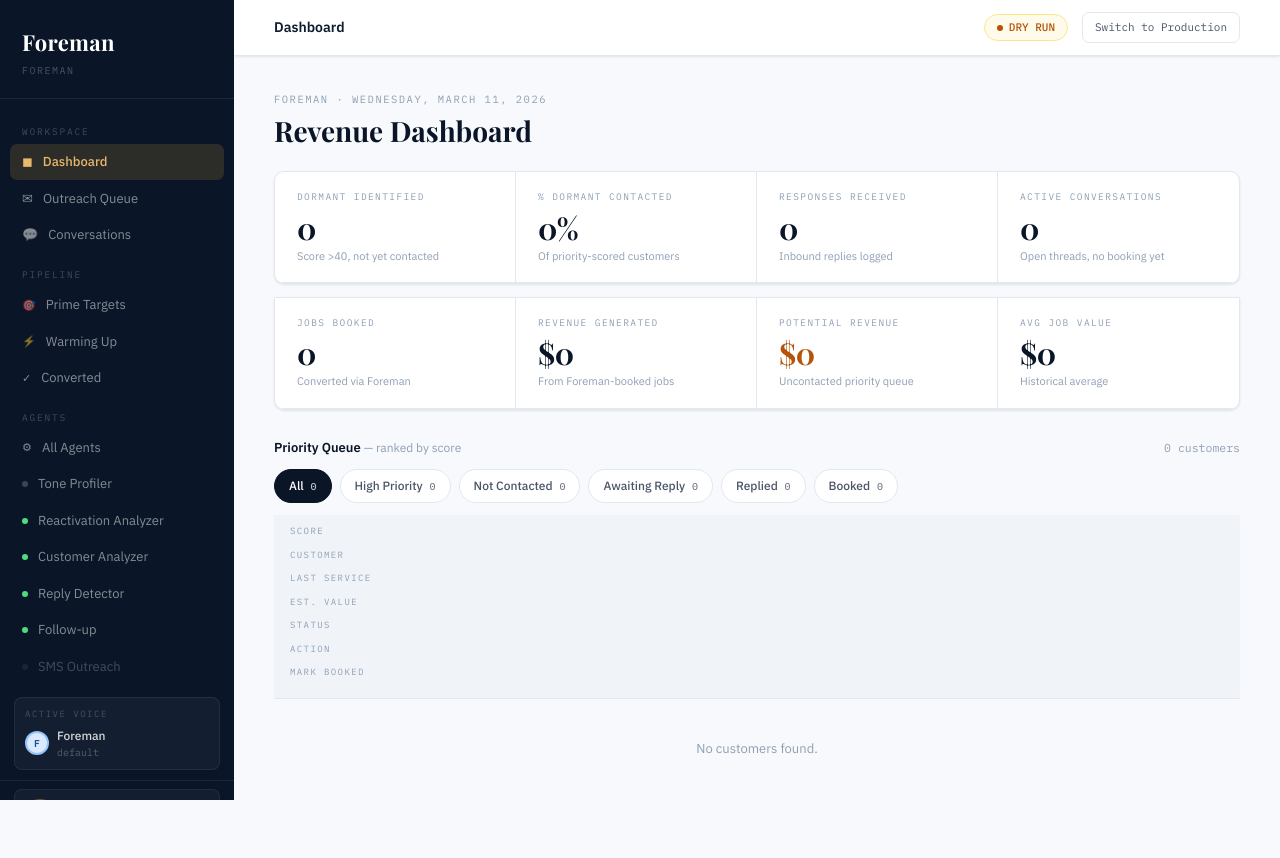
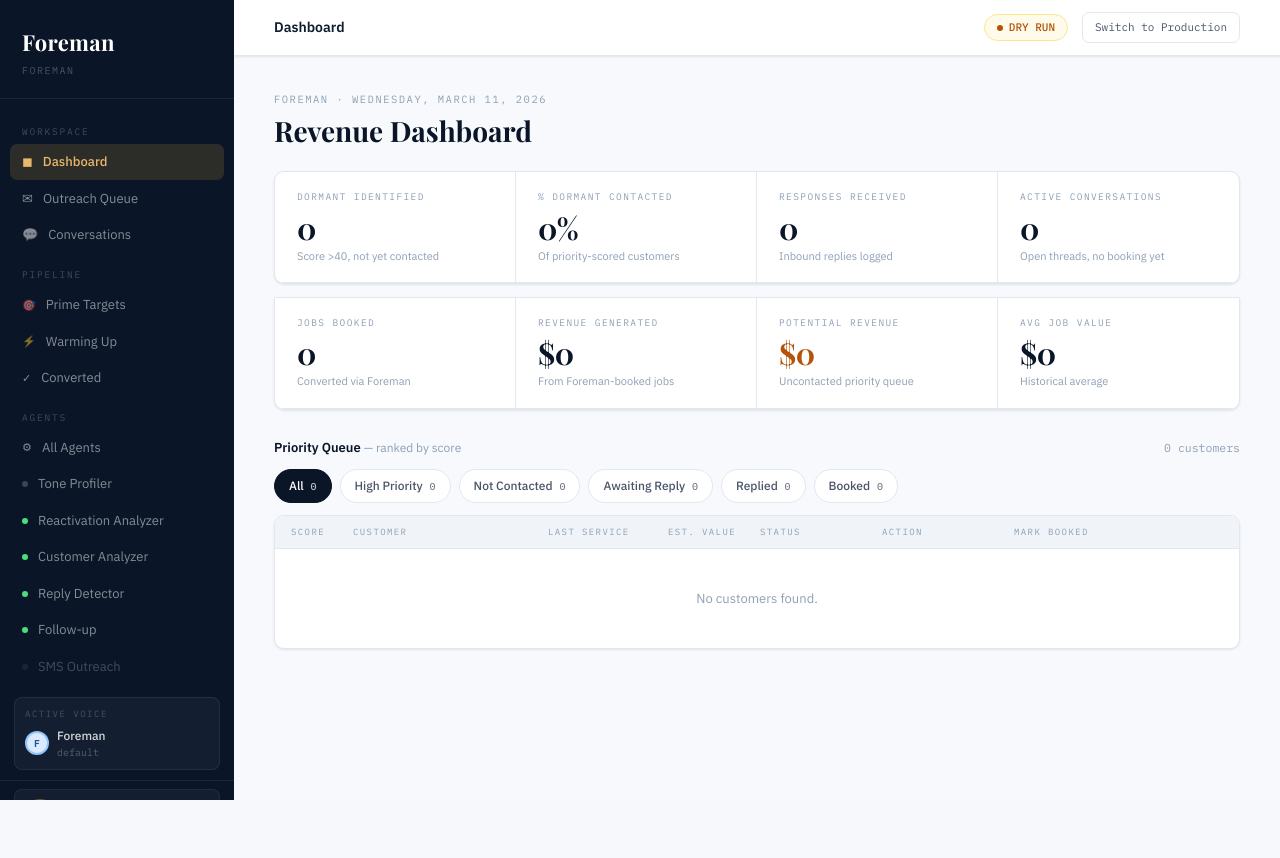
Before and after one commit to avelayud/foreman, a FastAPI app: page / in a window 1280 px wide. After the commit the page ends 800 px from the top, so only its background shows below. Run offline with FastAPI, Linux system fonts and the light colour scheme; data that the repository does not hold is empty; some libraries are stand-ins or nearby versions.

Commit message:
Fix pt-row/pt-head grid: CSS var outside selector doesn't apply, inline columns directly
Co-Authored-By: Claude Sonnet 4.6 <noreply@anthropic.com>

```diff
--- a/templates/dashboard.html
+++ b/templates/dashboard.html
@@ -34,11 +34,10 @@
 
   /* ── PRIORITY TABLE ── */
   /* Cols: Score | Customer | Last Service | Est.Value | Status | Action | Mark Booked | ··· */
-  --pt-cols: 52px 185px 110px 82px 112px 122px 108px 40px;
   .priority-table{background:var(--surface);border:1px solid var(--border);border-radius:var(--radius);overflow:hidden;box-shadow:var(--shadow-sm)}
-  .pt-head{display:grid;grid-template-columns:var(--pt-cols);padding:9px 16px;background:var(--navy-soft);border-bottom:1px solid var(--border);gap:10px;align-items:center}
+  .pt-head{display:grid;grid-template-columns:52px 185px 110px 82px 112px 122px 108px 40px;padding:9px 16px;background:var(--navy-soft);border-bottom:1px solid var(--border);gap:10px;align-items:center}
   .pt-th{font-size:9px;font-family:'IBM Plex Mono',monospace;letter-spacing:1.4px;text-transform:uppercase;color:var(--text-3);font-weight:400;white-space:nowrap}
-  .pt-row{display:grid;grid-template-columns:var(--pt-cols);padding:11px 16px;border-bottom:1px solid var(--border);align-items:center;gap:10px;transition:background 0.1s}
+  .pt-row{display:grid;grid-template-columns:52px 185px 110px 82px 112px 122px 108px 40px;padding:11px 16px;border-bottom:1px solid var(--border);align-items:center;gap:10px;transition:background 0.1s}
   .pt-row:last-child{border-bottom:none}
   .pt-row:hover{background:var(--navy-soft)}
   .pt-row.hidden{display:none}
```
